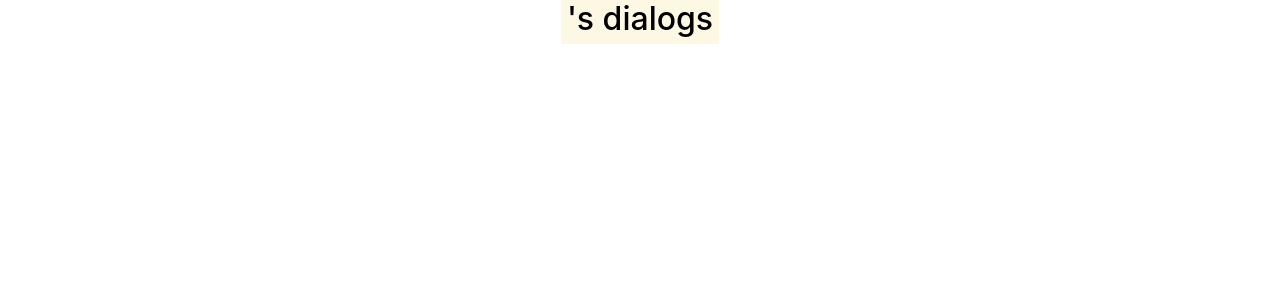
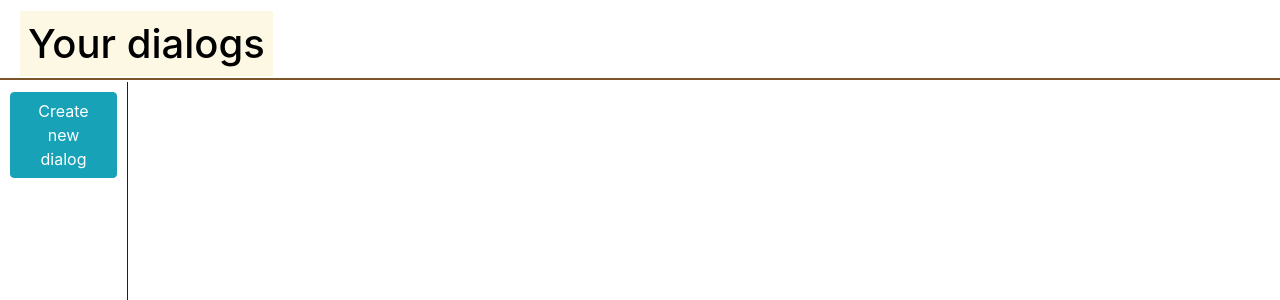
Before and after one commit to NetCrackerVoronezh2019/UI, an Angular app: page /dialogs in a window 1280 px wide. Shown: the top 300 px of the page. Built offline with nearby package versions, Linux system fonts and the light colour scheme; no server answers.

Commit message:
Madded ability to create dialogs

```diff
--- a/src/app/app.module.ts
+++ b/src/app/app.module.ts
@@ -8,17 +8,17 @@ import { HttpClientModule } from '@angular/common/http';
 import {Routes, RouterModule} from '@angular/router';
 import { AuthInterceptor } from './auth/auth.interceptor';
 import { HTTP_INTERCEPTORS } from "@angular/common/http";
-import { DialogsComponent } from './dialogs/dialogs.component'
+import { DialogsListComponent } from './dialogsList/dialogsList.component'
 
 
 const appRoutes: Routes =[
-  {path: 'dialogs',component:DialogsComponent}
+  {path: 'dialogs',component:DialogsListComponent}
 ];
 
 @NgModule({
   declarations: [
     AppComponent,
-    DialogsComponent
+    DialogsListComponent
   ],
   imports: [
     BrowserModule,
--- a/src/app/dialogs/Services/dialogs.Service.ts
+++ /dev/null
@@ -1,18 +0,0 @@
-import { AbstractControl} from '@angular/forms';
-import { HttpClient,HttpParams} from '@angular/common/http';
-import { Injectable} from '@angular/core';
-
-@Injectable()
-export class DialogsService
-{
-    constructor(private http: HttpClient) {}
-
-    getUser(userId:string) {
-      return this.http.get('http://localhost:8080/getUser',
-                          {params:new HttpParams().set('userId',userId)});
-      }
-      getUserDialogs(userId:string) {
-        return this.http.get('http://localhost:8080//getUserDialogs',
-                            {params:new HttpParams().set('userId',userId)});
-      }
-}
--- a/src/app/dialogs/dialogs.component.html
+++ /dev/null
@@ -1,11 +0,0 @@
-<div class="container">
-  <div class="row d-flex flex-column justify-content-center  align-items-center">
-    <h2><mark>{{user?.name}}'s dialogs</mark></h2>
-    <ul *ngFor ='let dialog of dialogs'>
-      <div class="alert alert-success">
-      <h1>{{dialog.name}}</h1>
-      Creation date: {{dialog.creationDate}}
-      </div>
-    </ul>
-  </div>
-</div>
--- a/src/app/dialogs/dialogs.component.ts
+++ /dev/null
@@ -1,36 +0,0 @@
-import { Component, OnInit } from '@angular/core';
-import { DialogsService} from './Services/dialogs.service'
-import { User } from './User'
-import { Dialog } from './dialog'
-
-@Component({
-  selector: 'app-dialogs',
-  templateUrl: './dialogs.component.html',
-  styleUrls: ['./dialogs.component.scss'],
-  providers:[DialogsService]
-})
-export class DialogsComponent implements OnInit {
-
-  constructor(public dgService:DialogsService) { }
-
-  user:User;
-  dialogs:Dialog[];
-
-  ngOnInit() {
-      this.dgService.getUser('1').subscribe(
-        (data:User) => {
-          console.log(data);
-          this.user=data;
-        },
-        error => console.log(error)
-      );
-      this.dgService.getUserDialogs('1').subscribe(
-        (data:Dialog[]) => {
-          console.log(data);
-          this.dialogs=data;
-        },
-        error => console.log(error)
-      );
-  }
-
-}
--- /dev/null
+++ b/src/app/dialogsList/Services/dialogsList.Service.ts
@@ -0,0 +1,44 @@
+import { FormGroup, FormControl, Validators, FormBuilder, AbstractControl} from '@angular/forms';
+import { HttpClient, HttpParams} from '@angular/common/http';
+import { Injectable} from '@angular/core';
+
+@Injectable()
+export class DialogsListService
+{
+    constructor(private http: HttpClient, private fb:FormBuilder) {}
+
+    dialogCreationForm=this.fb.group(
+            {
+                "dialogName":["",[Validators.required,Validators.minLength(5),Validators.maxLength(15)]]
+            }
+          )
+
+
+    getUser(userId:string) {
+      return this.http.get('http://localhost:8080/getUser',
+                          {params:new HttpParams().set('userId',userId)});
+      }
+    getUserDialogs(userId:string) {
+        return this.http.get('http://localhost:8080//getUserDialogs',
+                            {params:new HttpParams().set('userId',userId)});
+      }
+
+    getDialogCreationForm(): FormGroup  {
+       return this.dialogCreationForm;
+      }
+
+   CreateDialog(creatorId){
+     const body = {
+                       name: this.dialogCreationForm.value.dialogName,
+                       creatorId: creatorId
+                   };
+        this.http.post('http://localhost:8080/dialogCreate',body).
+                    subscribe(
+                      data => {
+                        console.log(data);
+                        return this.getUserDialogs(creatorId);
+                      },
+					            error => console.log(error)
+                    );
+    }
+}
--- /dev/null
+++ b/src/app/dialogsList/dialogsList.component.html
@@ -0,0 +1,33 @@
+ <body>
+  <div id="header"><h1><mark>Your dialogs</mark></h1></div>
+  <div id="sidebar">
+      <button class="btn btn-info" (click)="openDialogform()">Create new dialog</button>
+      </div>
+  <div id="content">
+    <div class="container">
+        <ul *ngFor ='let dialog of dialogs'>
+          <div class="alert alert-success">
+          <h1>{{dialog.name}}</h1>
+          Creation date: {{dialog.creationDate}}
+          </div>
+        </ul>
+    </div>
+  </div>
+  <div id=CreationDialogForm *ngIf="creationDialogVisible">
+    <div class="container">
+      <form [formGroup]="dgService.getDialogCreationForm()" class="mt-5">
+        <h1>Create Dialog</h1>
+          <div class="form-group">
+            <label for="">Dialog name</label>
+            <input id="Name" type="text" class="form-control" formControlName="dialogName">
+            <div *ngIf="dgService.getDialogCreationForm().controls['dialogName'].invalid && dgService.getDialogCreationForm().controls['dialogName'].touched" >
+              <small class="form-text text-muted" *ngIf="dgService.getDialogCreationForm().controls['dialogName'].errors.minlength">name is too short</small>
+              <small  class="form-text text-muted" *ngIf="dgService.getDialogCreationForm().controls['dialogName'].errors.maxlength">name is too long</small>
+            </div>
+          </div>
+      </form>
+      <button class="btn btn-success" (click)="createDialog()">Create</button>
+      <button class="btn btn-danger" (click)="closeDialogForm()">Cancel</button>
+    </div>
+  </div>
+ </body>
--- /dev/null
+++ b/src/app/dialogsList/dialogsList.component.scss
@@ -0,0 +1,26 @@
+body { margin: 0; }
+#CreationDialogForm{position: absolute; }
+#sidebar, #content { position: absolute; }
+#sidebar, #content { overflow: auto; padding: 10px; }
+#header {
+ height: 80px;
+ border-bottom: 2px solid #7B5427;
+}
+#header h1 { padding: 20px; margin: 0; }
+#sidebar {
+ width: 10%; border-right: 1px solid #231F20;
+ top: 82px; /* Расстояние от верхнего края */
+ bottom: 0; /* Расстояние снизу  */
+}
+#content {
+ top: 82px; /* Расстояние от верхнего края */
+ left: 170px; /* Расстояние от левого края */
+ bottom: 0; right: 0;
+}
+#CreationDialogForm {
+  background: #F5DEB3;
+  left: 30%;
+  top: 30%;
+  width: 30%;
+  height: 35%;
+}
--- /dev/null
+++ b/src/app/dialogsList/dialogsList.component.ts
@@ -0,0 +1,63 @@
+import { Component, OnInit } from '@angular/core';
+import { DialogsListService} from './Services/dialogsList.service'
+import { User } from './User'
+import { Dialog } from './dialog'
+import { mergeMap } from 'rxjs/operators';
+
+@Component({
+  selector: 'app-dialogs',
+  templateUrl: './dialogsList.component.html',
+  styleUrls: ['./dialogsList.component.scss'],
+  providers:[DialogsListService]
+})
+export class DialogsListComponent implements OnInit {
+
+  constructor(public dgService:DialogsListService) { }
+
+  user:User;
+  dialogs:Dialog[];
+  creationDialogVisible:boolean;
+
+  ngOnInit() {
+      this.creationDialogVisible=false;
+      this.dgService.getUser('1').subscribe(
+        (data:User) => {
+          console.log(data);
+          this.user=data;
+          this.showDialogList();
+        },
+        error => console.log(error)
+      );
+  }
+
+  showDialogList() {
+    this.dgService.getUserDialogs(<string><unknown>(this.user.userId)).subscribe(
+      (data:Dialog[]) => {
+        console.log(data);
+        this.dialogs=data;
+      },
+      error => console.log(error)
+    );
+  }
+
+  openDialogform() {
+     if (!this.creationDialogVisible) {
+       this.creationDialogVisible = true;
+     }
+  }
+
+  closeDialogForm() {
+    this.creationDialogVisible = false;
+  }
+
+  createDialog() {
+    if (this.dgService.getDialogCreationForm().invalid) {
+      alert("Invalid dialog name")
+    } else {
+      this.dgService.CreateDialog(this.user.userId);
+      this.showDialogList();
+      this.creationDialogVisible = false;
+    }
+  }
+
+}
```
Also changed, not shown: src/app/dialogs/dialogs.component.scss (deleted), src/app/dialogsList/User.ts (renamed from src/app/dialogs/User.ts), src/app/dialogsList/dialog.ts (renamed from src/app/dialogs/dialog.ts), 1 other file (tests, documents, lock files or other folders).
